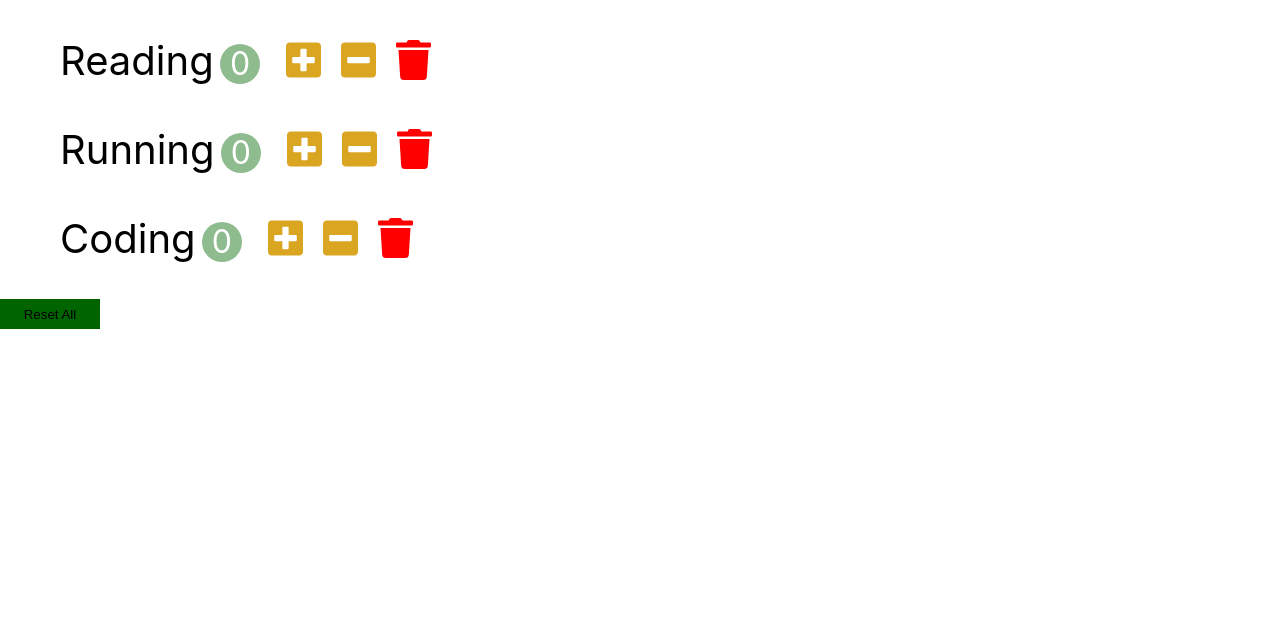
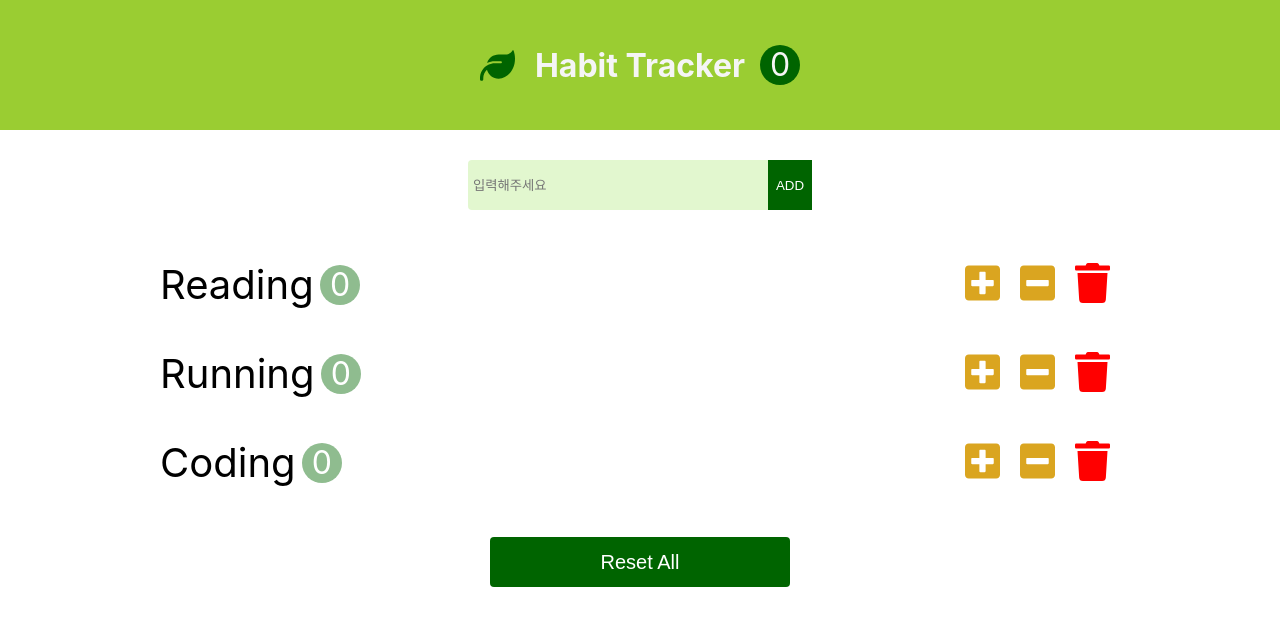
Before and after one commit to MoonSsunny/studyReact, a React (Create React App) app in the folder habit-tracker/: page / in a window 1280 px wide. Shown: the top 626 px of the page. Built offline with nearby package versions, Linux system fonts and the light colour scheme.

Commit message:
⚡️ total, puls, minus, delete update

```diff
--- a/habit-tracker/package.json
+++ b/habit-tracker/package.json
@@ -4,6 +4,10 @@
   "private": true,
   "dependencies": {
     "@fortawesome/fontawesome-svg-core": "^6.1.1",
+    "@fortawesome/free-brands-svg-icons": "^6.1.1",
+    "@fortawesome/free-regular-svg-icons": "^6.1.1",
+    "@fortawesome/free-solid-svg-icons": "^6.1.1",
+    "@fortawesome/react-fontawesome": "^0.1.18",
     "@testing-library/jest-dom": "^5.16.3",
     "@testing-library/react": "^12.1.4",
     "@testing-library/user-event": "^13.5.0",
--- a/habit-tracker/src/app.jsx
+++ b/habit-tracker/src/app.jsx
@@ -1,12 +1,11 @@
 import './app.css';
-import Button from './components/button';
 import Habits from './components/habits';
 
 function App(){
+
   return (
     <>
     <Habits/>
-    <Button/>
     </>
     );
 }
--- a/habit-tracker/src/components/button.jsx
+++ b/habit-tracker/src/components/button.jsx
@@ -1,16 +1,26 @@
 import React from 'react';
 import styled from 'styled-components';
 
+const StyledDiv = styled.div`
+  width: 100%;
+`
 const StyledButton = styled.button`
-  width:100px;
-  height:30px;
+  width:300px;
+  height:50px;
   background-color:darkgreen;
-  display:inline-block;
+  display:block;
+  text-align: center;
+  color: white ;
+  border-radius: 4px;
+  font-size: 20px;
+  margin: 0 auto;
 `
 
-const Button = () => {
+const Button = ({changeCount}) => {
   return (
-    <StyledButton>Reset All</StyledButton>
+    <StyledDiv>
+    <StyledButton onClick={changeCount}>Reset All</StyledButton>
+    </StyledDiv>
   );
 };
 
--- a/habit-tracker/src/components/habit.jsx
+++ b/habit-tracker/src/components/habit.jsx
@@ -1,4 +1,21 @@
 import React , {useState} from 'react';
+import styled from 'styled-components';
+
+
+const StyledLi= styled.li`
+  display: flex;
+  align-items: center;
+  justify-content: space-between;
+`
+
+const StyledDiv = styled.div`
+  display:flex;
+  align-items: center;
+`
+
+const StyledButton = styled.div`
+  display: flex;
+`
 
 const Habit = ({habit,onDecrement,onIncrement,onDelete}) => {
   const {name, count} = habit;
@@ -12,10 +29,12 @@ const Habit = ({habit,onDecrement,onIncrement,onDelete}) => {
     onDelete(habit);
   }
   return (
-    <li className='habit'>
+    <StyledLi className='habit'>
+    <StyledDiv>
       <span className='habit-name'>{name}</span>
       <span className='habit-count'>{count}</span>
-
+    </StyledDiv>
+    <StyledButton>
       <button className='habit-button habit-increase' onClick={handleIncrement}>
         <i className="fas fa-plus-square"></i>
       </button>
@@ -25,7 +44,8 @@ const Habit = ({habit,onDecrement,onIncrement,onDelete}) => {
       <button className='habit-button habit-delete' onClick={handleDelete}>
         <i className="fas fa-trash"></i>
       </button>
-    </li>
+    </StyledButton>
+    </StyledLi>
   );
 };
 
--- a/habit-tracker/src/components/habits.jsx
+++ b/habit-tracker/src/components/habits.jsx
@@ -1,5 +1,15 @@
 import React, {useState} from 'react';
 import Habit from './habit';
+import styled from 'styled-components';
+import InputBox from './inputBox';
+import Navbar from './navbar';
+import Button from './button';
+
+const StyledUl = styled.ul`
+  width: 1000px;
+  margin: 0 auto;
+  padding: 30px;
+`
 
 const Habits = () => {
   const initHabits = [
@@ -8,11 +18,13 @@ const Habits = () => {
     {id:3, name: 'Coding', count:0},
   ]
   const [habits, setHabits] = useState(initHabits);
+  const [totalHabit, setTotalHabit] = useState(0);
   const handleIncrement = (habit) => {
     const updateHabit = [...habits];
     const index = updateHabit.indexOf(habit);
     updateHabit[index].count++;
     setHabits(updateHabit);
+    setTotalHabit((totalHabit) => totalHabit + 1);
   }
   const handleDecrease = (habit) => {
     const updateHabit = [...habits];
@@ -20,6 +32,7 @@ const Habits = () => {
     if(updateHabit[index].count <= 0 ) return 0;
     updateHabit[index].count--;
     setHabits(updateHabit);
+    setTotalHabit((totalHabit) => totalHabit - 1);
   }
   const handleDelete = (habit) => {
     const updateHabit = [...habits];
@@ -27,12 +40,25 @@ const Habits = () => {
     updateHabit.splice(index,1);
     setHabits(updateHabit);
   }
+  const changeCount = () => {
+    const changeHabit = [...habits];
+    changeHabit.forEach((item)=>{
+      item.count = 0;
+    })
+    setHabits(changeHabit);
+    setTotalHabit(0);
+  }
   return (
-    <ul>
+    <>
+    <Navbar totalHabit={totalHabit}/>
+    <InputBox/>
+    <StyledUl>
       {habits.map((item) => (
         <Habit habit={item} key={item.id} onIncrement={handleIncrement} onDecrement={handleDecrease} onDelete={handleDelete}/>
       ))}
-    </ul>
+    </StyledUl>
+    <Button changeCount={changeCount}/>
+    </>
   );
 };
 
--- /dev/null
+++ b/habit-tracker/src/components/inputBox.jsx
@@ -0,0 +1,37 @@
+import React from 'react';
+import styled from 'styled-components';
+
+const StyledDiv = styled.div`
+    margin: 0 auto;
+    text-align: center;
+    .textBox {
+        box-sizing: border-box;
+        margin-top: 30px;
+        padding: 5px;
+        width: 300px;
+        height: 50px;
+        border-top-left-radius: 4px;
+        border-bottom-left-radius: 4px;
+        border: none;
+        background-color: rgba(197,239,160,0.5);
+    }
+    .addBtn {
+        box-sizing: border-box;
+        padding: 8px;
+        width: 30x;
+        height: 50px;
+        background-color: darkgreen;
+        color: white;
+    }
+`
+
+const InputBox = () => {
+    return (
+        <StyledDiv>
+            <input type="text" className='textBox' placeholder='입력해주세요'/>
+            <button type='button' className='addBtn'>ADD</button>
+        </StyledDiv>
+    );
+};
+
+export default InputBox;
--- /dev/null
+++ b/habit-tracker/src/components/navbar.jsx
@@ -0,0 +1,42 @@
+import React from 'react';
+import styled from 'styled-components';
+import { FontAwesomeIcon } from "@fortawesome/react-fontawesome";
+import { faLeaf } from "@fortawesome/free-solid-svg-icons";
+
+const StyledDiv = styled.div`
+    width: 100%;
+    height: 70px;
+    padding-top: 30px;
+    padding-bottom: 30px;
+    background-color: yellowgreen;
+    color: whitesmoke;
+    display: flex;
+    justify-content: center;
+    align-items: center;
+     .icon {
+         margin-right: 20px;
+         color:darkgreen;
+         font-size: 35px;
+     }
+    span {
+        margin-left: 15px;
+        width: 2.5rem;
+        height: 2.5rem;
+        border-radius: 50%;
+        background-color: darkgreen;
+        text-align: center;
+        font-size: 2rem;
+    }
+`
+
+const Navbar = ({totalHabit}) => {
+    return (
+    <StyledDiv>
+    <FontAwesomeIcon icon={faLeaf} className="icon" />
+    <h1>Habit Tracker</h1>
+    <span>{totalHabit}</span>
+    </StyledDiv>
+);
+};
+
+export default Navbar;
```
Also changed, not shown: 1 other file (tests, documents, lock files or other folders). Lines whose indentation alone changed are shown as unchanged.
